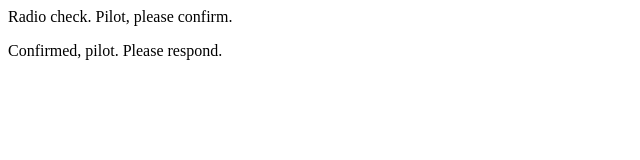
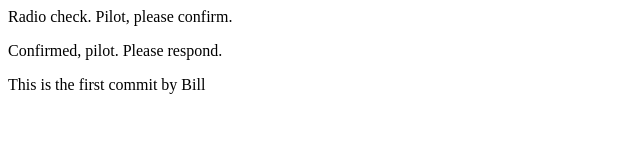
Before and after one commit to jailyndyer/testing, a plain HTML site: page Index.html in a window 1280 px wide. Shown: the whole page, without its empty margins (0-640 px from the left). Drawn offline with Linux system fonts and the light colour scheme.

Commit message:
Pilot talking

```diff
--- a/Index.html
+++ b/Index.html
@@ -2,5 +2,6 @@
    <body>
       <p>Radio check. Pilot, please confirm.</p>
 	  <p>Confirmed, pilot.  Please respond.</p>
+     <p>This is the first commit by Bill</p>
    </body>
 </html>
```
